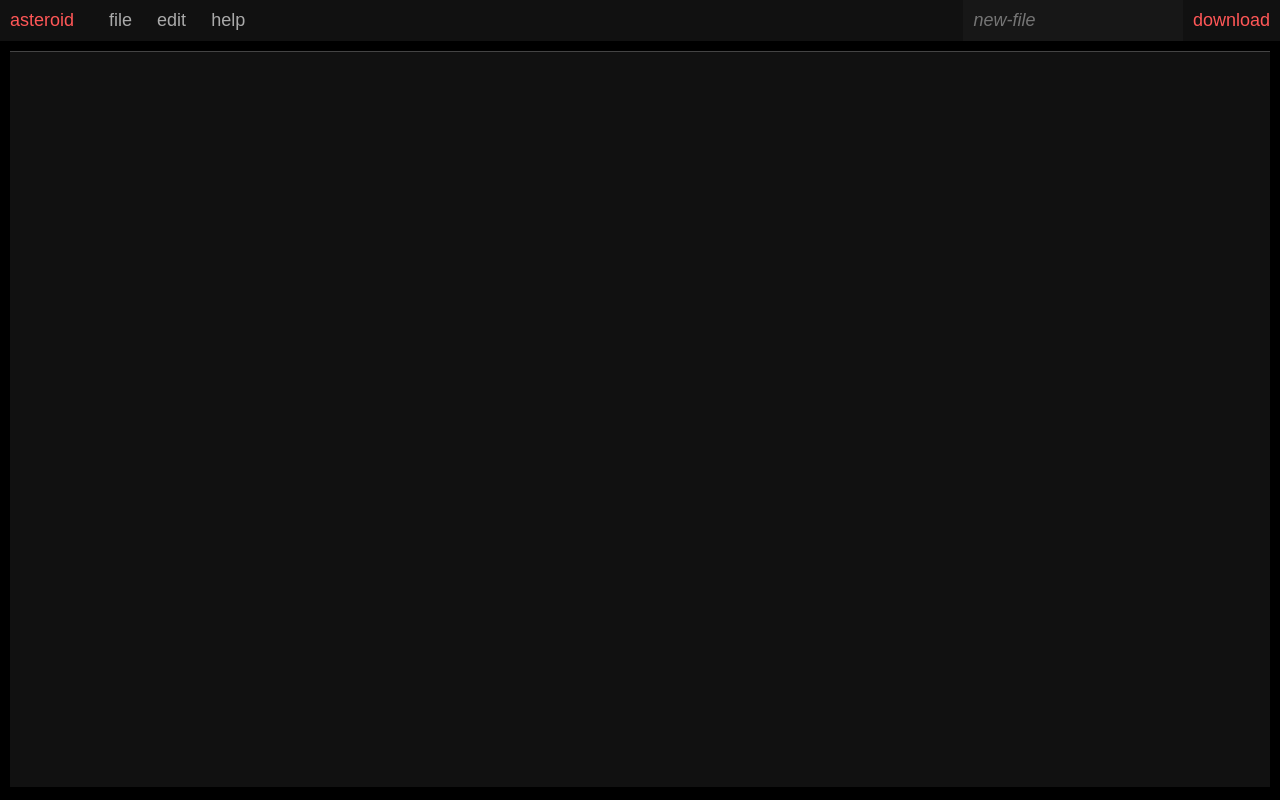
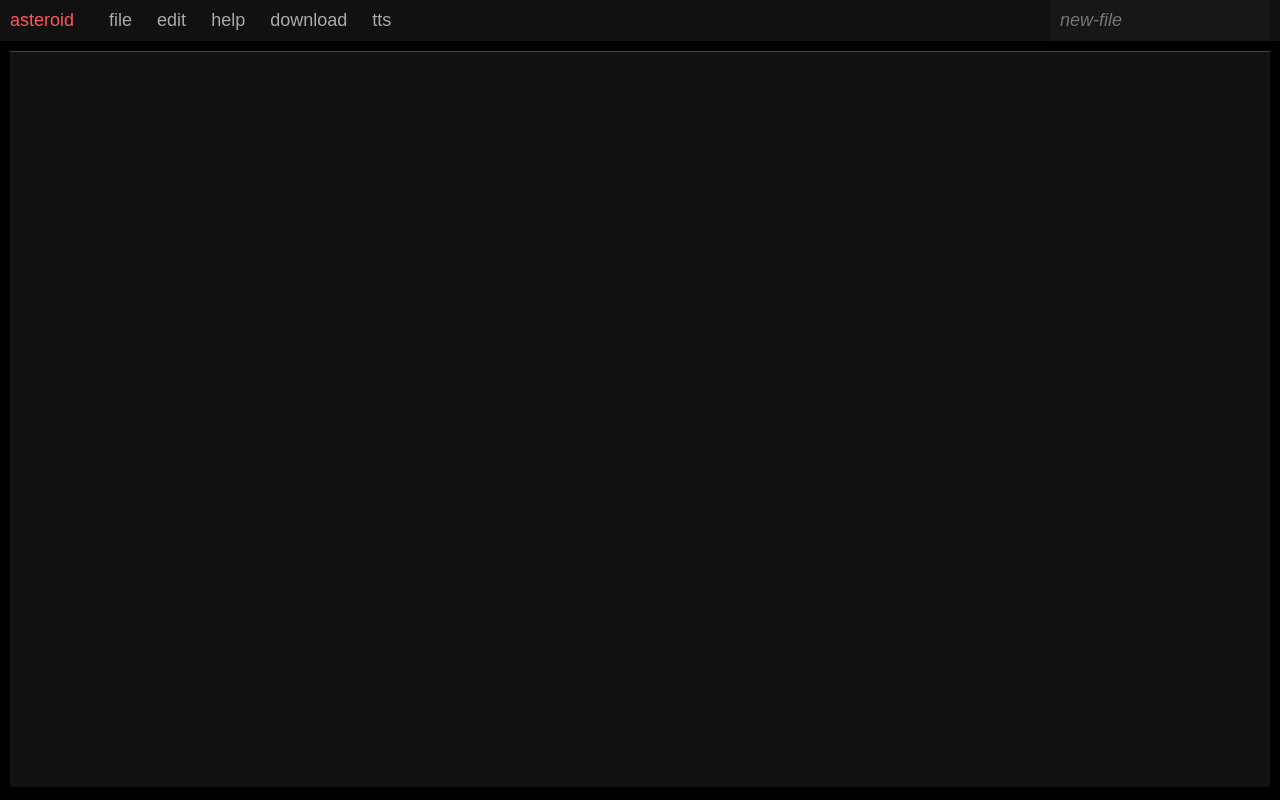
Before and after one commit to obsiddev/asteroid, a plain HTML site: page index.html in a window 1280 px wide. Drawn offline with Linux system fonts and the light colour scheme; a web font is replaced by a local one.

Commit message:
added tts and changes

```diff
--- a/app.js
+++ b/app.js
@@ -35,6 +35,15 @@ function returnCookie(name) {
     }
 }
 
+function tts() {
+    var msg = new SpeechSynthesisUtterance();
+    msg.text = document.getElementById("maineditor").innerText;
+    var voices = window.speechSynthesis.getVoices();
+    msg.lang = "de-AT"
+    window.speechSynthesis.speak(msg);
+
+}
+
 function download() {
     var content = document.getElementById("maineditor").innerText;
 
--- a/index.html
+++ b/index.html
@@ -12,7 +12,8 @@
         <div class="tabitem">file</div>
         <div class="tabitem">edit</div>
         <div class="tabitem">help</div>
-        <div class="downloadbtn" onclick="download()">download</div>
+        <div onclick="download()"class="tabitem">download</div>
+        <div onclick="tts()"class="tabitem">tts</div>
         <input placeholder="new-file" type="text" class="filename" id="filename">
     </header>
 
--- a/style.css
+++ b/style.css
@@ -64,34 +64,12 @@ header {
     color: #fff;
     background-color: #ff5757;
 }
-
-.downloadbtn {
-    font-family: "Gabarito", sans-serif;
-    cursor: pointer;
-    position: fixed;
-    top: 0px;
-    right: 0px;
-    font-size: 18px;
-    padding: 10px;
-    color: #ff5757;
-    transition: all 100ms ease;
-}
-
-.downloadbtn:hover {
-    background-color: #222;
-}
-
-.downloadbtn:active {
-    background-color: #444;
-    color: #fff;
-}
-
 .filename {
     cursor: text;
     position: fixed;
     font-family: "Gabarito", sans-serif;
     top: 0px;
-    right: 96.5334px;
+    right: 10px;
     width: 200px;
     font-size: 18px;
     padding: 10px;
```
Also changed, not shown: 1 other file.
